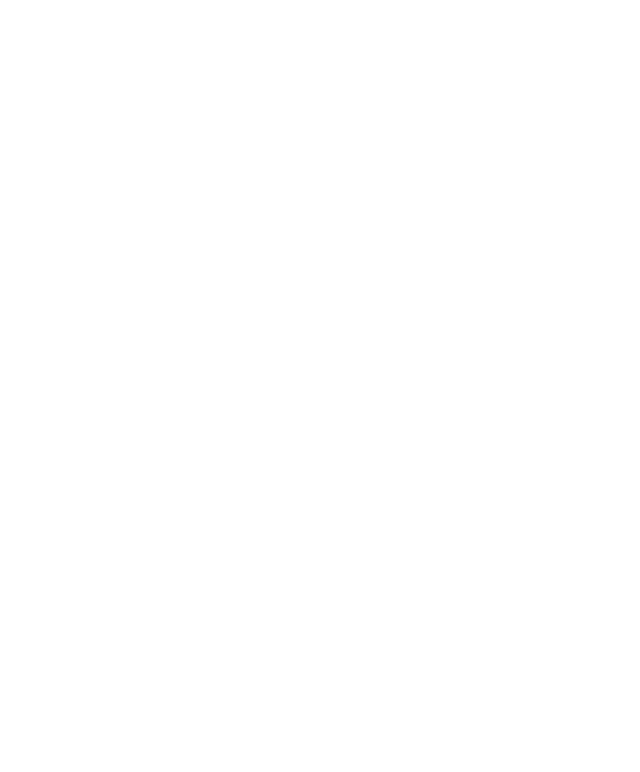
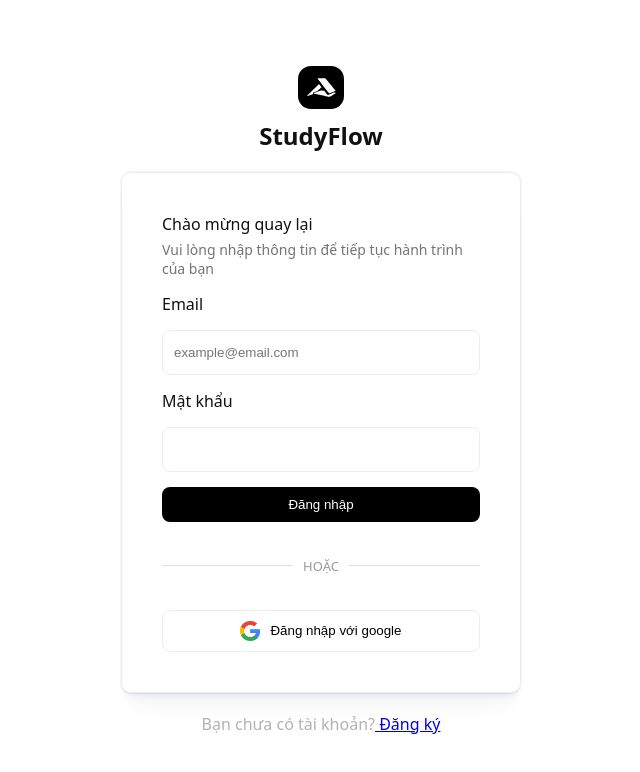
Before and after one commit to DinhQuocDatIT/study-planner, a React (Vite) app in the folder frontend/: page /login in a window 1280 px wide. Shown: the top 772 px of the page, without its empty margins (319-959 px from the left). Built offline with nearby package versions, Linux system fonts and the light colour scheme.

Commit message:
add login UI

```diff
--- a/frontend/package.json
+++ b/frontend/package.json
@@ -10,6 +10,8 @@
     "preview": "vite preview"
   },
   "dependencies": {
+    "@fortawesome/free-brands-svg-icons": "^7.2.0",
+    "@fortawesome/free-regular-svg-icons": "^7.2.0",
     "@fortawesome/free-solid-svg-icons": "^7.2.0",
     "@fortawesome/react-fontawesome": "^3.3.1",
     "axios": "^1.15.2",
--- /dev/null
+++ b/frontend/src/assets/index.jsx
@@ -0,0 +1 @@
+export { default as Google } from "./logo_google.png";
--- /dev/null
+++ b/frontend/src/components/ui/Button/Button.jsx
@@ -0,0 +1,16 @@
+import styles from "./Button.module.css";
+
+function Button({ variant = "primary", children, onClick }) {
+  let classes = styles.primary;
+  if (variant === "outline") {
+    classes = styles.outline;
+  }
+
+  return (
+    <button className={`${styles.wrapper} ${classes}`} onClick={onClick}>
+      {children}
+    </button>
+  );
+}
+
+export default Button;
--- /dev/null
+++ b/frontend/src/components/ui/Button/Button.module.css
@@ -0,0 +1,27 @@
+.wrapper {
+  justify-content: center;
+  display: flex;
+  align-items: center;
+  gap: 10px;
+  padding: 10px;
+  border-radius: 8px;
+  cursor: pointer;
+  outline: none;
+  border: none;
+  transition: all 0.3s ease;
+}
+.wrapper:hover {
+  background-color: var(--hover-color);
+}
+.primary {
+  background-color: var(--primary-color);
+  color: white;
+}
+.primary:hover {
+  color: var(--primary-color);
+}
+.outline {
+  border: var(--border);
+  color: var(--primary-color);
+  background-color: var(--bg-color);
+}
--- a/frontend/src/pages/auth/Login/Login.jsx
+++ b/frontend/src/pages/auth/Login/Login.jsx
@@ -1,12 +1,63 @@
+import { Link } from "react-router-dom";
+import { FontAwesomeIcon } from "@fortawesome/react-fontawesome";
+import { faAccusoft } from "@fortawesome/free-brands-svg-icons";
 import styles from "./Login.module.css";
+import Button from "../../../components/ui/Button/Button";
+import { Google } from "../../../assets";
+import { useState } from "react";
 function Login() {
+  const [email, setEmail] = useState("");
+  const [password, setPassword] = useState("");
+  const handleSubmit = (e) => {
+    e.preventDefault();
+    console.log(email);
+    console.log(password);
+  };
+
   return (
     <div className={styles.wrapper}>
       <div className={styles.header}>
+        <div className={styles.logo}>
+          <FontAwesomeIcon icon={faAccusoft} />
+          <h2>StudyFlow</h2>
+        </div>
+      </div>
+      <form className={styles.form} onSubmit={handleSubmit}>
+        <div className={styles.headerform}>
+          <span>Chào mừng quay lại</span>
 
+          <p>Vui lòng nhập thông tin để tiếp tục hành trình của bạn</p>
+        </div>
+
+        <label htmlFor="email">Email</label>
+        <input
+          id="email"
+          type="email"
+          placeholder="example@email.com"
+          value={email}
+          onChange={(e) => setEmail(e.target.value)}
+          required={true}
+        />
+        <label htmlFor="password">Mật khẩu</label>
+        <input
+          id="password"
+          type="password"
+          value={password}
+          onChange={(e) => setPassword(e.target.value)}
+          required={true}
+        />
+        <Button>Đăng nhập</Button>
+        <div className={styles.divider}>
+          <span>HOẶC</span>
+        </div>
+        <Button variant="outline">
+          <img src={Google} title="google" alt="Google logo" />
+          Đăng nhập với google
+        </Button>
+      </form>
+      <div className={styles.footer}>
+        Bạn chưa có tài khoản?<Link to="/register"> Đăng ký</Link>
       </div>
-      <div className={styles.form}> </div>
-      <div className={styles.footer}> </div>
     </div>
   );
 }
--- a/frontend/src/pages/auth/Login/Login.module.css
+++ b/frontend/src/pages/auth/Login/Login.module.css
@@ -5,4 +5,111 @@
   display: flex;
   align-items: center;
   justify-content: center;
+  flex-direction: column;
+  gap: 20px;
 }
+/* header */
+.header {
+  display: flex;
+  align-items: center;
+  justify-content: center;
+  flex-direction: column;
+}
+.header .logo {
+  display: flex;
+  align-items: center;
+  justify-content: center;
+  flex-direction: column;
+  gap: 10px;
+}
+.header .logo svg {
+  display: flex;
+  justify-content: center;
+  align-items: center;
+  border-radius: 13px;
+  padding: 10px 9px;
+  line-height: 24px;
+  font-size: 23px;
+  color: var(--bg-color);
+  background-color: var(--primary-color);
+}
+/* form login */
+
+.form {
+  font-size: 16px;
+  max-width: 400px;
+  display: flex;
+  justify-content: center;
+  flex-direction: column;
+  padding: 40px;
+  border: var(--border);
+  border-radius: 10px;
+  gap: 15px;
+  box-shadow:
+    rgba(14, 63, 126, 0.04) 0px 0px 0px 1px,
+    rgba(42, 51, 69, 0.04) 0px 1px 1px -0.5px,
+    rgba(42, 51, 70, 0.04) 0px 3px 3px -1.5px,
+    rgba(42, 51, 70, 0.04) 0px 6px 6px -3px,
+    rgba(14, 63, 126, 0.04) 0px 12px 12px -6px,
+    rgba(14, 63, 126, 0.04) 0px 24px 24px -12px;
+}
+.headerform {
+  display: flex;
+  flex-direction: column;
+  gap: 5px;
+}
+.headerform span {
+  font-size: 16px;
+  font-weight: 500;
+}
+.headerform p {
+  font-size: 14px;
+  color: rgb(117, 116, 116);
+}
+.form input {
+  padding: 14px 11px;
+  border: var(--border);
+  border-radius: 8px;
+}
+.divider {
+  display: flex;
+  align-items: center;
+  text-align: center;
+  color: #999;
+  margin: 20px 0;
+}
+
+.divider::before,
+.divider::after {
+  content: "";
+  flex: 1;
+  border-bottom: 1px solid #ddd;
+}
+
+.divider::before {
+  margin-right: 10px;
+}
+
+.divider::after {
+  margin-left: 10px;
+}
+
+.divider span {
+  white-space: nowrap;
+  font-size: 13px;
+}
+img {
+  width: 20px;
+  height: 20px;
+}
+.footer {
+  font-size: 16px;
+  color: rgb(178, 178, 178);
+}
+/* Responsive */
+@media (max-width: 768px) {
+  .form {
+    margin: 0px 15px;
+    max-width: 100%;
+  }
+}
--- a/frontend/src/styles/global.css
+++ b/frontend/src/styles/global.css
@@ -11,13 +11,14 @@
   color: #111;
 }
 :root {
-
   --primary-color: #000000;
   --secondary-color: #3b82f6;
   --danger-color: #ef4444;
 
   --text-color: #111;
   --bg-color: #ffffff;
+  --hover-color: rgb(240, 240, 240);
+  --border-radius: 8px;
 
-  --border-radius: 8px;
+  --border: 1px solid rgb(238, 236, 236);
 }
```
Also changed, not shown: frontend/src/assets/logo_google.png (added), 1 other file (tests, documents, lock files or other folders).
